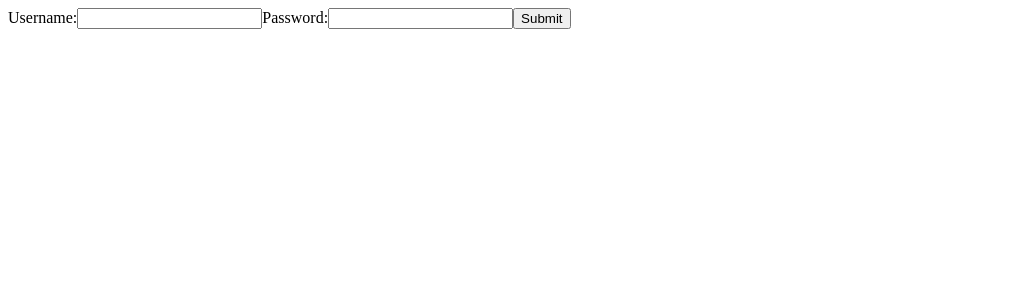
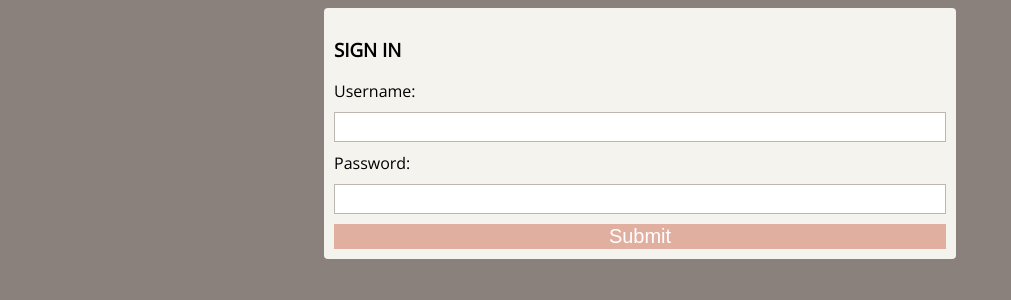
Before and after one commit to ashahnami/paper-trader, a React (Create React App) app in the folder frontend/: page /login in a window 1280 px wide. Shown: the top 300 px of the page, without its empty margins (0-1011 px from the left). Built offline with nearby package versions, Linux system fonts and the light colour scheme.

Commit message:
Add CSS styling to LoginPage and RegisterPage

```diff
--- a/frontend/src/App.js
+++ b/frontend/src/App.js
@@ -1,9 +1,9 @@
 import React from 'react';
 import { BrowserRouter, Routes, Route } from 'react-router-dom';
 
-import HomePage from './pages/HomePage';
-import RegisterPage from './pages/RegisterPage';
-import LoginPage from './pages/LoginPage';
+import HomePage from './pages/Dashboard/HomePage';
+import RegisterPage from './pages/Login/RegisterPage';
+import LoginPage from './pages/Login/LoginPage';
 
 function App() {
   return (
--- /dev/null
+++ b/frontend/src/assets/login.css
@@ -0,0 +1,35 @@
+@import url('https://fonts.googleapis.com/css2?family=Open+Sans&display=swap');
+
+* {
+    box-sizing: border-box;
+}
+
+body {
+    background-color: #8A817C;
+    font-family: 'Open Sans';
+}
+
+.container {
+    width: 50%;
+    margin: auto;
+    padding: 10px;
+    background-color: #F4F3EE;
+    border-radius: 4px;
+}
+
+input[type=text], input[type=password] {
+    width: 100%;
+    border: 1px solid #BCB8B1;
+    font-size: 16px;
+    padding: 5px;
+    margin: 10px 0;
+}
+
+input[type=submit] {
+    background-color: #E0AFA0;
+    color: white;
+    border: none;
+    cursor: pointer;
+    width: 100%;
+    font-size: 20px;
+}
--- a/frontend/src/pages/HomePage.js
+++ b/frontend/src/pages/Dashboard/HomePage.js
@@ -1,5 +1,5 @@
 import React, { useState, useEffect } from 'react';
-import httpClient from "../httpClient";
+import httpClient from "../../httpClient";
 
 const HomePage = () => {
 
--- a/frontend/src/pages/LoginPage.js
+++ b/frontend/src/pages/Login/LoginPage.js
@@ -1,5 +1,6 @@
-import React, { useState } from 'react'
-import httpClient from "../httpClient";
+import React, { useState } from 'react';
+import httpClient from "../../httpClient";
+import '../../assets/login.css';
 
 const LoginPage = () => {
 
@@ -24,7 +25,10 @@ const LoginPage = () => {
   };
 
   return (
-    <div>
+    <div class="container">
+
+        <h3>SIGN IN</h3>
+
         <form onSubmit={handleSubmit}>
 
             <label>
--- a/frontend/src/pages/RegisterPage.js
+++ b/frontend/src/pages/Login/RegisterPage.js
@@ -1,5 +1,6 @@
-import React, { useState } from 'react'
-import httpClient from "../httpClient";
+import React, { useState } from 'react';
+import httpClient from "../../httpClient";
+import '../../assets/login.css';
 
 const RegisterPage = () => {
 
@@ -24,7 +25,10 @@ const RegisterPage = () => {
     };
 
   return (
-    <div>
+    <div class="container">
+
+        <h3>SIGN UP</h3>
+
         <form onSubmit={handleSubmit}>
 
             <label>
```
